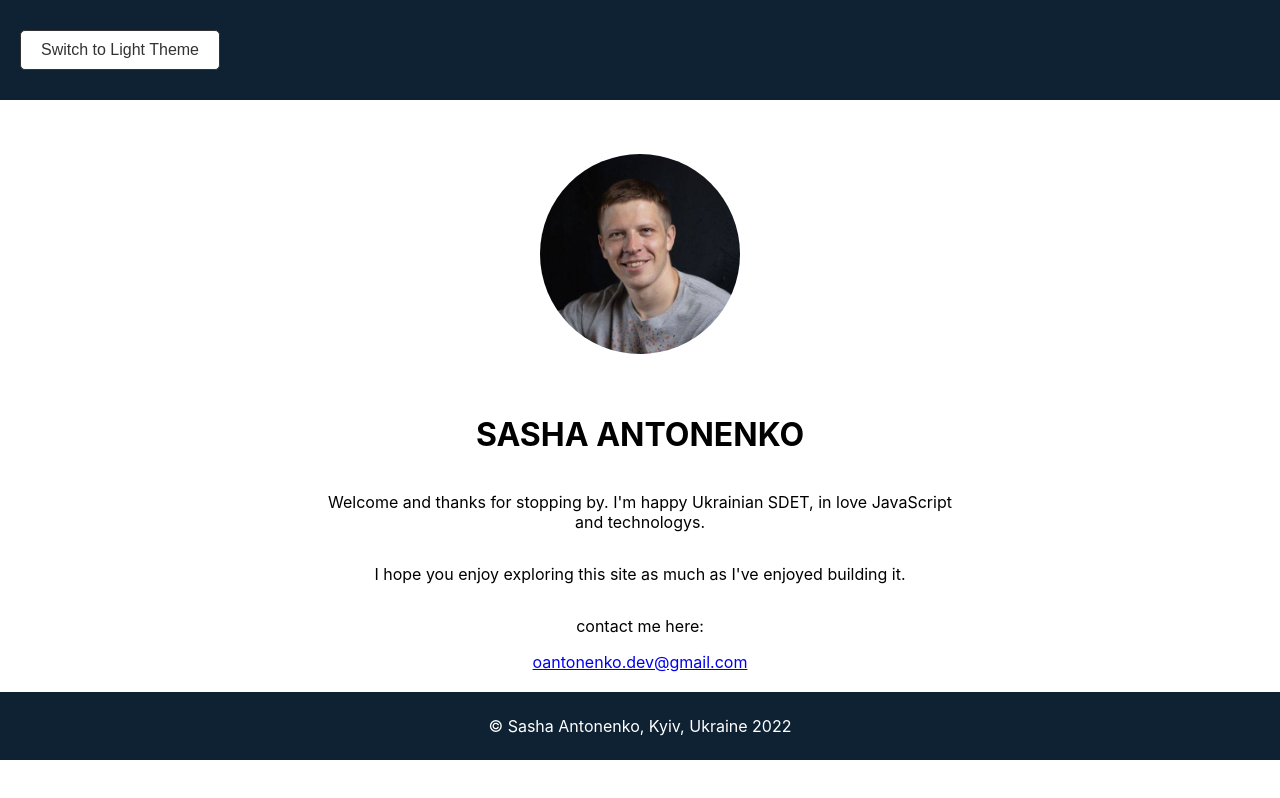
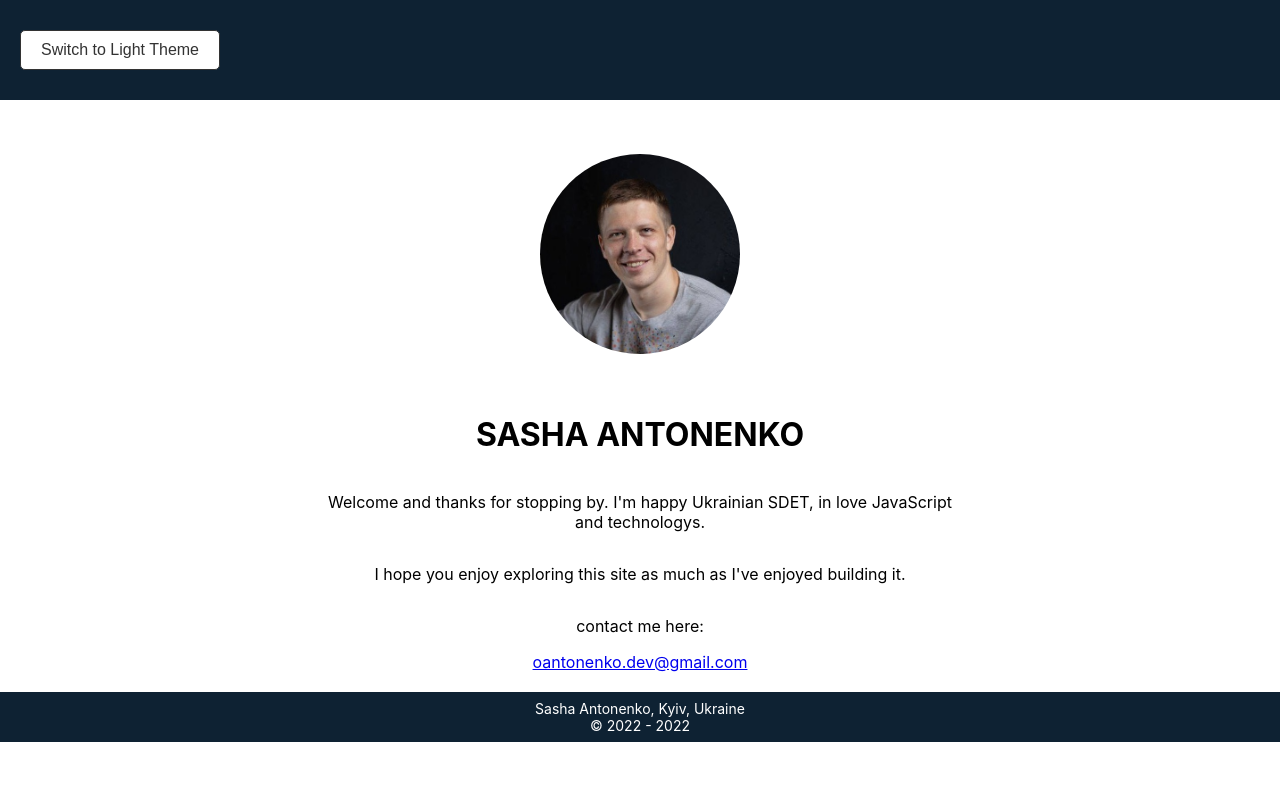
Before and after one commit to sashaant/antonenko-tech, a React (Create React App) app: page / in a window 1280 px wide. Built offline with nearby package versions, Linux system fonts and the light colour scheme; the HTML template or start-up script is replaced by a standard one.

Commit message:
update footer component

```diff
--- a/src/componets/Footer.css
+++ b/src/componets/Footer.css
@@ -1,10 +1,15 @@
-.footer {
-    position: inherit;
-    background-color:  #0e2233;
-    color: white;
-    bottom: 0;
-    left: 0;
-    right: 0;
-    padding: 8px;
-    text-align: center;
-  }
+  .footer {
+    display: flex;
+    justify-content: center;
+    align-items: center;
+    height: 50px;
+    background-color: #0e2233;
+    color: #fff;
+    font-size: 14px;
+}
+
+@media only screen and (max-width: 768px) {
+    .footer {
+        font-size: 12px;
+    }
+}
--- a/src/componets/Footer.js
+++ b/src/componets/Footer.js
@@ -4,10 +4,12 @@ import './Footer.css';
 
 
 const Footer = () => {
+    const year = new Date().getFullYear();
 
     return (
         <div className="footer">
-        <p>© Sasha Antonenko, Kyiv, Ukraine 2022</p>
+            <p>Sasha Antonenko, Kyiv, Ukraine<br/>
+            {`© 2022 - ${year}`} </p>
         </div>
     );
     };
--- a/src/componets/RunningLine.js
+++ b/src/componets/RunningLine.js
@@ -4,7 +4,7 @@ import './RunningLine.css';
 const RunningLine = () => {
   return (
     <div className="running-line-container">
-      <marquee className="running-line">Support Ukraine 🇺🇦 <a href="https://savelife.in.ua/en/donate-en/#donate-army-card-monthlyhools.com/"> MAKE A DONATION TO OUR CHARITY FUND</a></marquee>
+      <marquee className="running-line">Support Ukraine 🇺🇦 <a href="https://savelife.in.ua/en/donate-en/#donate-army-card-monthlyhools.com/"> MAKE A DONATION TO SAVEINLIFE CHARITY FUND</a></marquee>
     </div>
   );
 };
```
